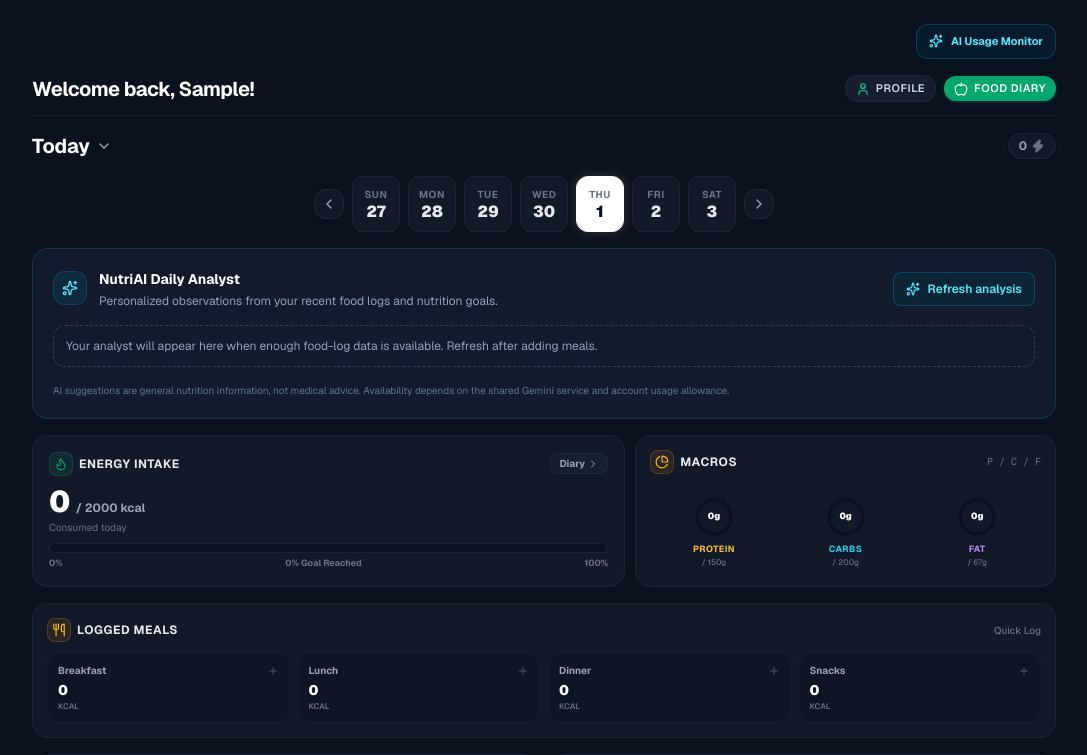
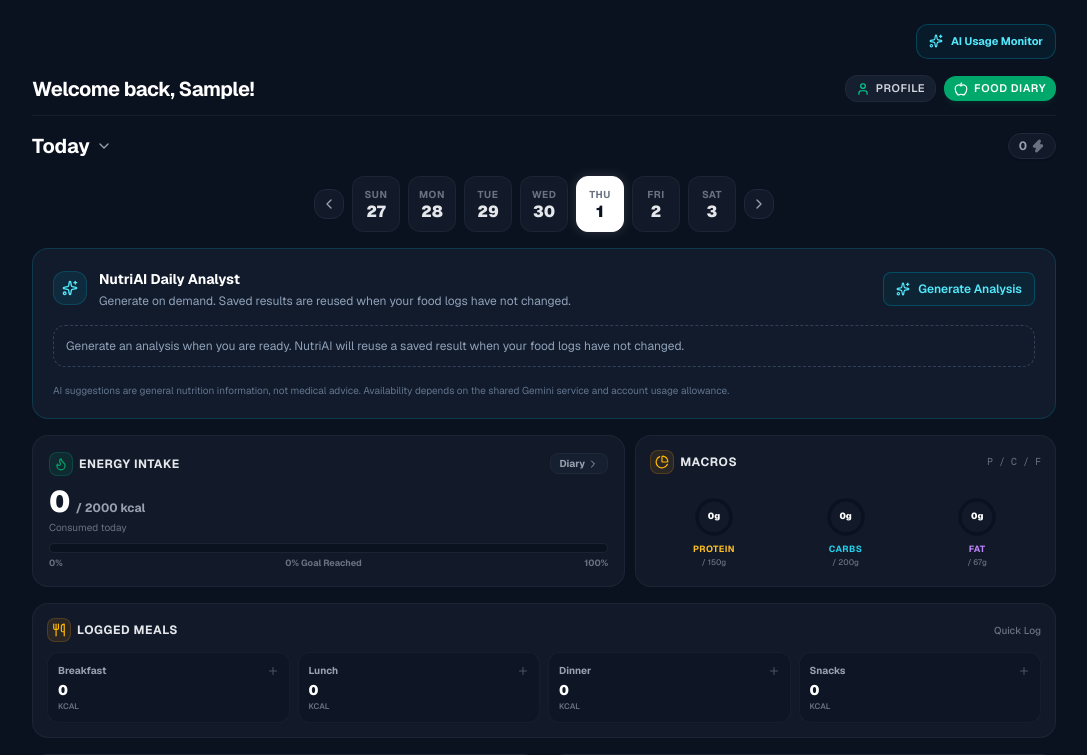
Before and after one commit to kencabrales/SDCA-NutriAI, a Next.js app: page /dashboard in a window 1280 px wide. Shown: the top 755 px of the page, without its empty margins (96-1183 px from the left). Built offline with nearby package versions, Linux system fonts and the light colour scheme; no server answers; the database is empty; sample sign-in values are in the browser's storage.

Commit message:
Add manual Generate Analysis action to Dashboard

```diff
--- a/app/dashboard/page.js
+++ b/app/dashboard/page.js
@@ -113,17 +113,17 @@ export default function Dashboard() {
       </div>
       <div>
         <h2 className="text-sm font-bold text-white">NutriAI Daily Analyst</h2>
-        <p className="mt-1 text-xs text-slate-400">Personalized observations from your recent food logs and nutrition goals.</p>
+        <p className="mt-1 text-xs text-slate-400">Generate on demand. Saved results are reused when your food logs have not changed.</p>
       </div>
     </div>
     <button
       type="button"
-      onClick={() => refreshInsights(user?.id || user?._id, { forceRefresh: true })}
+      onClick={() => refreshInsights(user?.id || user?._id)}
       disabled={isLoadingInsights}
       className="inline-flex shrink-0 items-center justify-center gap-2 rounded-lg border border-cyan-800/70 bg-cyan-950/40 px-3 py-2 text-xs font-semibold text-cyan-300 transition hover:bg-cyan-900/50 disabled:cursor-wait disabled:opacity-50"
     >
       <Sparkles className={`h-3.5 w-3.5 ${isLoadingInsights ? 'animate-pulse' : ''}`} />
-      {isLoadingInsights ? 'Analyzing…' : 'Refresh analysis'}
+      {isLoadingInsights ? 'Analyzing…' : 'Generate Analysis'}
     </button>
   </div>
 
@@ -164,7 +164,7 @@ export default function Dashboard() {
   )}
   {!isLoadingInsights && !insightsError && !insightsMessage && !mealSuggestion && !behaviorInsight && (
     <p className="rounded-xl border border-dashed border-slate-700 p-3 text-xs text-slate-400">
-      Your analyst will appear here when enough food-log data is available. Refresh after adding meals.
+      Generate an analysis when you are ready. NutriAI will reuse a saved result when your food logs have not changed.
     </p>
   )}
   <p className="text-[10px] text-slate-500">AI suggestions are general nutrition information, not medical advice. Availability depends on the shared Gemini service and account usage allowance.</p>
```
